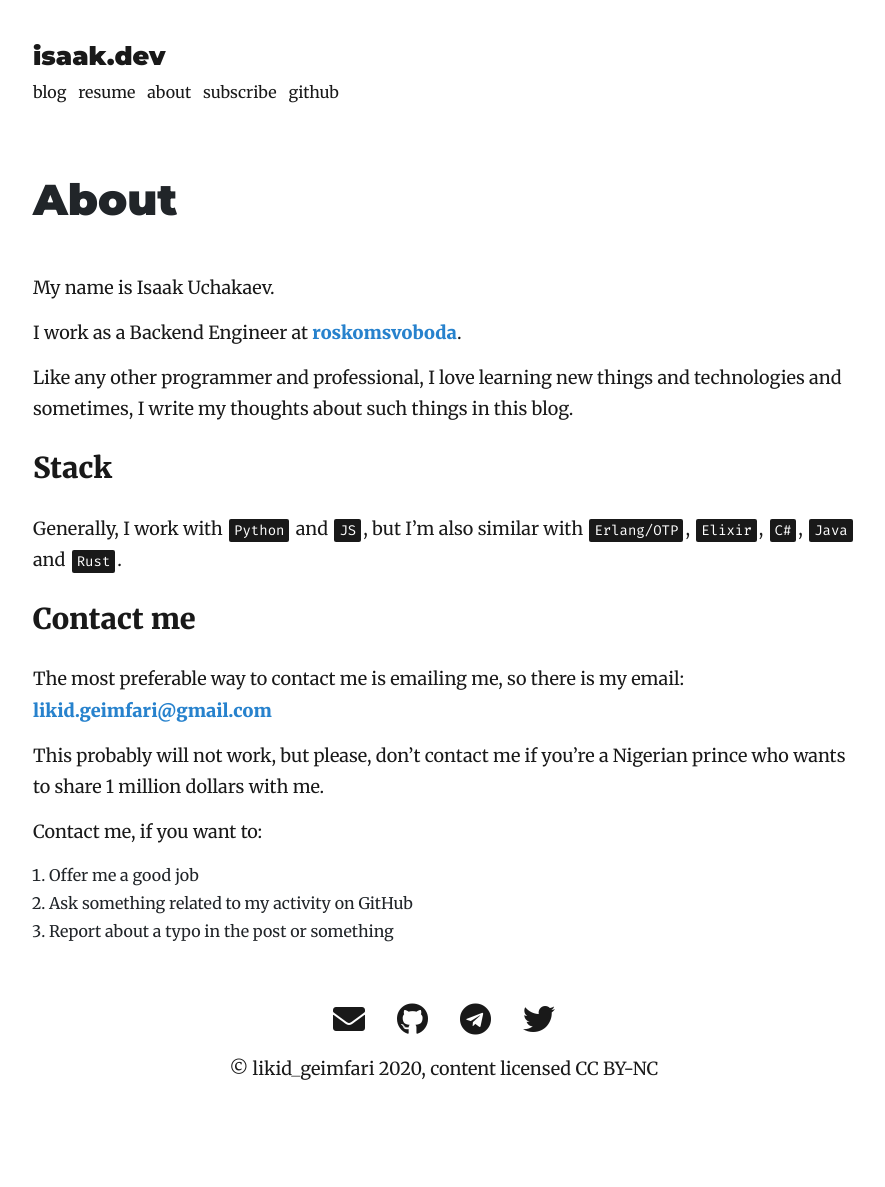
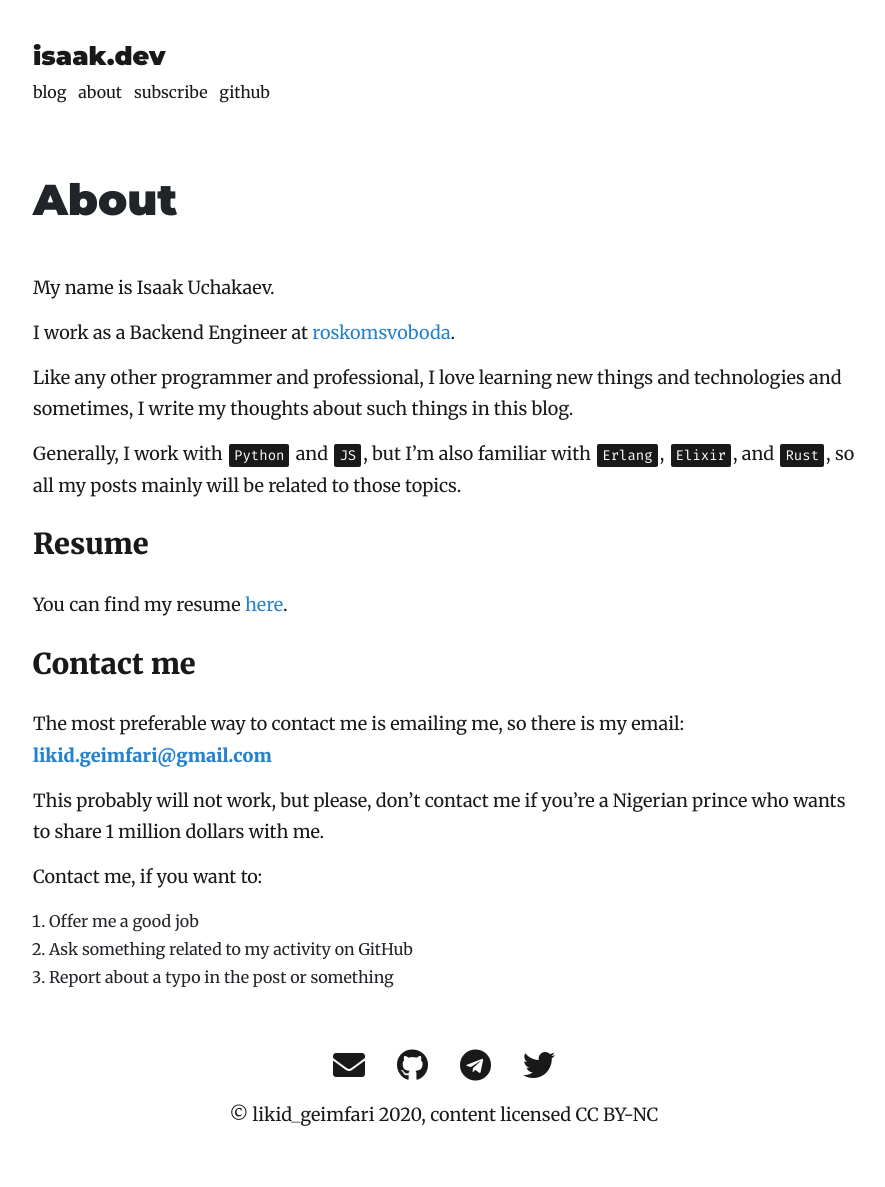
Before and after one commit to lk-geimfari/lk-geimfari.github.io, a Jekyll site: the page built from _pages/about.md, in a window 1280 px wide. Shown: the whole page, without its empty margins (196-1081 px from the left). Built offline with Jekyll 4.4.1, drawn with Linux system fonts in a browser that asks for light colours; nearby versions of some CDN libraries; before the commit the page ends 1141 px from its top, so only the background shows below that.

Commit message:
Fix typos

```diff
--- a/_includes/navigation.html
+++ b/_includes/navigation.html
@@ -2,10 +2,6 @@
     <nav role="navigation">
         <a class="mr-2 nv-item" href="{{ "/" | prepend: site.baseurl }}" >
         blog
-        </a>
-
-        <a class="mr-2 nv-item" href="{{ "/resume/" | prepend: site.baseurl }}" >
-        resume
         </a>
 
         <a class="mr-2 nv-item" href="{{ "/about/" | prepend: site.baseurl }}">
--- a/_pages/about.md
+++ b/_pages/about.md
@@ -6,16 +6,18 @@ permalink: /about/
 
 My name is Isaak Uchakaev.
 
-I work as a Backend Engineer at <a target="_blank" href="https://github.com/roskomsvoboda"><b>roskomsvoboda</b></a>.
+I work as a Backend Engineer at [roskomsvoboda](https://github.com/roskomsvoboda).
 
 Like any other programmer and professional, I love learning new things
 and technologies and sometimes, I write my thoughts about such things in
 this blog.
 
-## Stack
+Generally, I work with `Python` and `JS`, but I’m also familiar with `Erlang`, `Elixir`, and `Rust`,
+so all my posts mainly will be related to those topics.
 
-Generally, I work with `Python` and `JS`, but I’m also similar
-with `Erlang/OTP`, `Elixir`, `C#`, `Java` and `Rust`.
+## Resume
+
+You can find my resume [here]({{ "/resume/" | prepend: site.baseurl }}).
 
 ## Contact me
 
```
